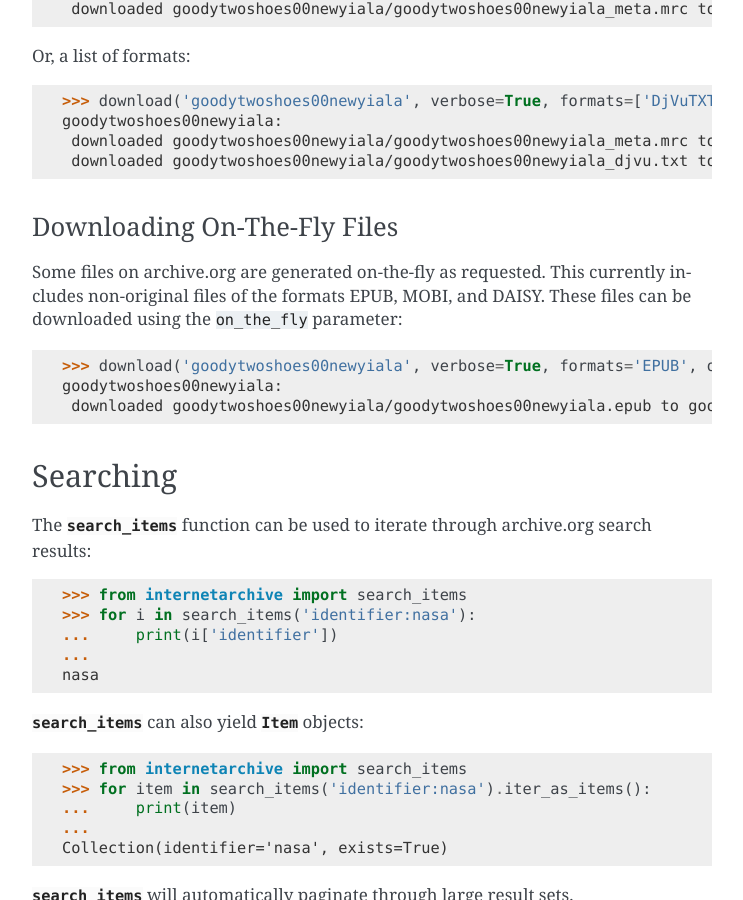
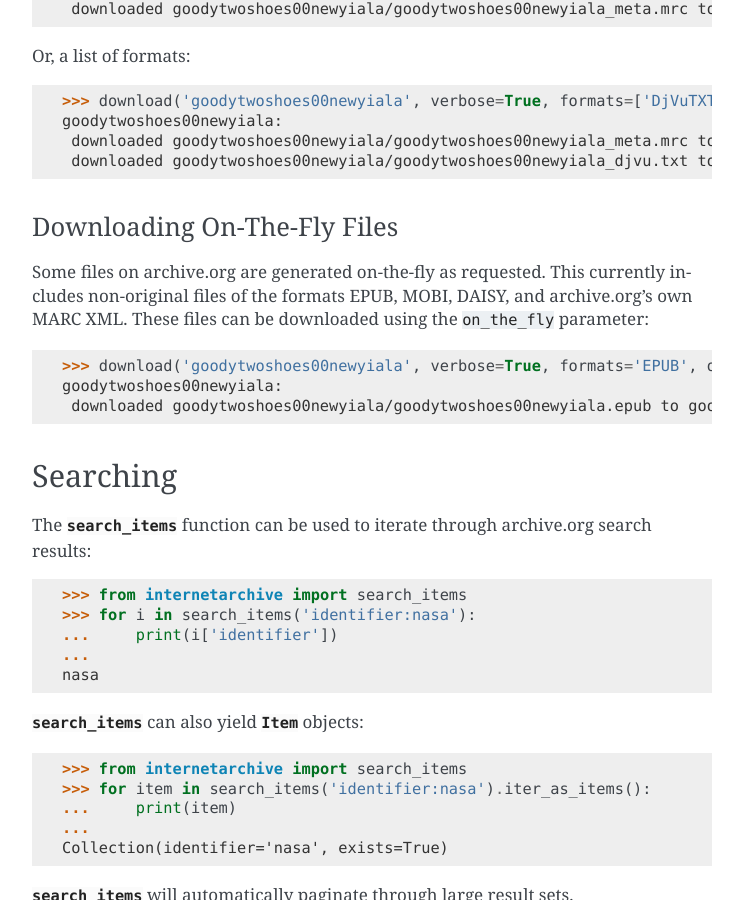
Before and after one commit to jjjake/internetarchive, a Sphinx documentation site: the page built from docs/source/quickstart.rst, in a window 1280 px wide and 900 px high, scrolled down 4364 px. Shown: the whole window, without its empty margins (368-1111 px from the left). Built offline with Sphinx 7.4.7, drawn with Linux system fonts in a browser that asks for light colours.

Commit message:
update docs for new on-the-fly filetype

```diff
--- a/docs/source/cli.rst
+++ b/docs/source/cli.rst
@@ -228,7 +228,7 @@
 Downloading On-The-Fly Files
 ^^^^^^^^^^^^^^^^^^^^^^^^^^^^
 
-Some files on archive.org are generated on-the-fly as requested. This currently includes non-original files of the formats EPUB, MOBI, and DAISY. These files can be downloaded using the ``--on-the-fly`` parameter:
+Some files on archive.org are generated on-the-fly as requested. This currently includes non-original files of the formats EPUB, MOBI, DAISY, and archive.org's own MARC XML. These files can be downloaded using the ``--on-the-fly`` parameter:
 
 .. code:: bash
 
--- a/docs/source/quickstart.rst
+++ b/docs/source/quickstart.rst
@@ -186,7 +186,7 @@
 Downloading On-The-Fly Files
 ^^^^^^^^^^^^^^^^^^^^^^^^^^^^
 
-Some files on archive.org are generated on-the-fly as requested. This currently includes non-original files of the formats EPUB, MOBI, and DAISY. These files can be downloaded using the ``on_the_fly`` parameter::
+Some files on archive.org are generated on-the-fly as requested. This currently includes non-original files of the formats EPUB, MOBI, DAISY, and archive.org's own MARC XML. These files can be downloaded using the ``on_the_fly`` parameter::
 
     >>> download('goodytwoshoes00newyiala', verbose=True, formats='EPUB', on_the_fly=True)
     goodytwoshoes00newyiala:
```
Also changed, not shown: 1 other file.
